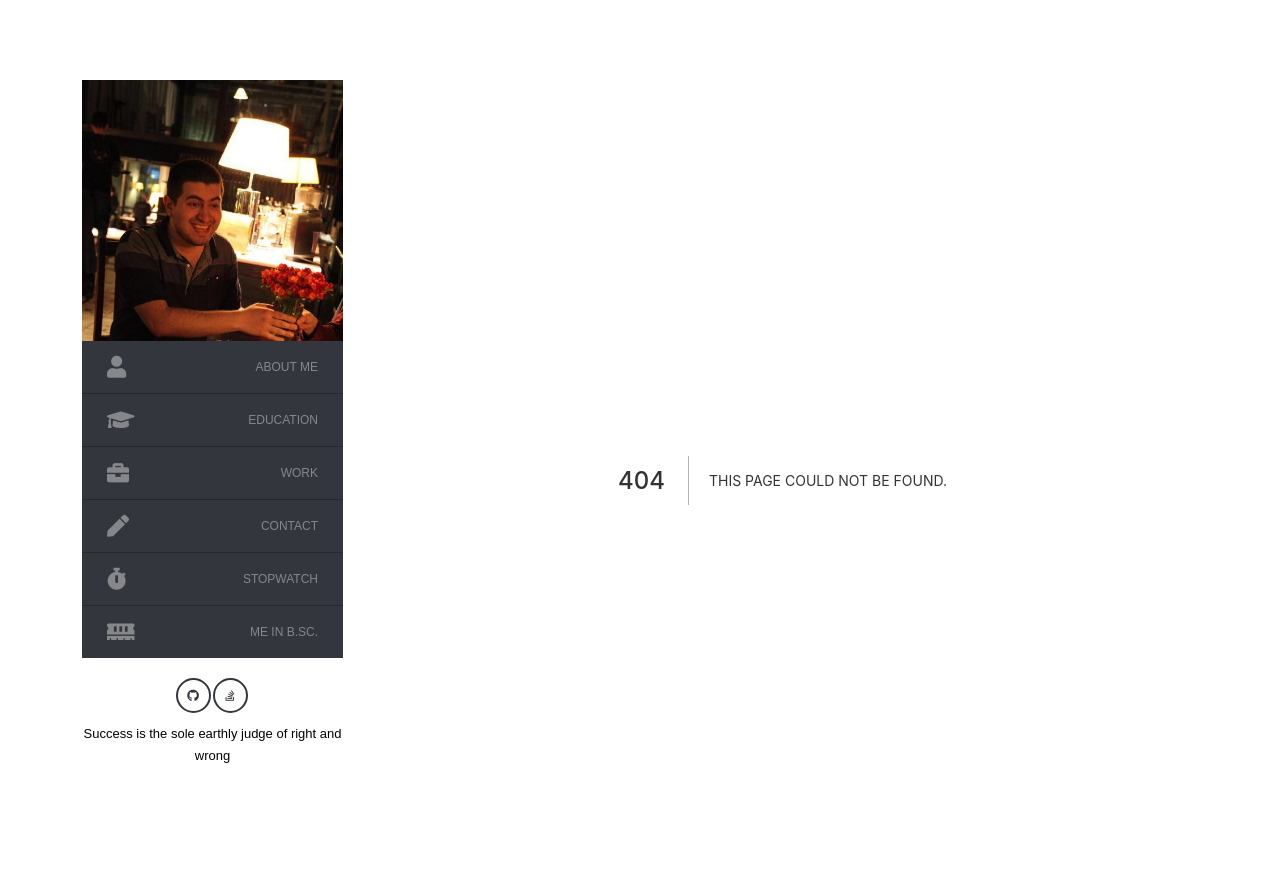
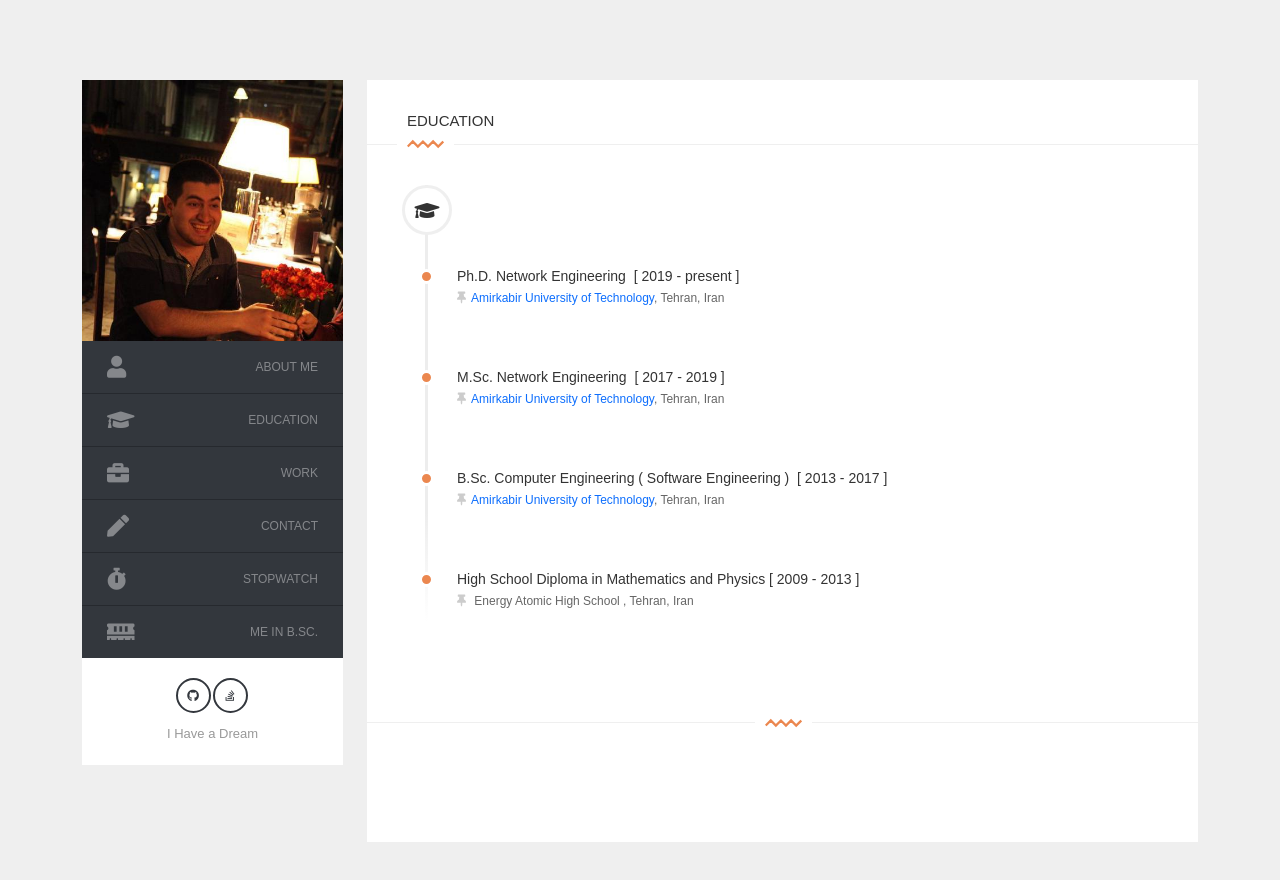
Before and after one commit to 1995parham/1995parham.github.io, a Next.js app: page /education in a window 1280 px wide. Before the commit this address had no page. Shown: the top 880 px of the page. Built offline with nearby package versions, Linux system fonts and the light colour scheme.

Commit message:
feat: Complete Pages

```diff
--- a/pages/_app.tsx
+++ b/pages/_app.tsx
@@ -3,11 +3,16 @@ import "@fortawesome/fontawesome-free/css/all.min.css";
 import "../styles/base.css";
 import "../styles/main.css";
 
+import Head from "next/head";
 import { AppProps } from "next/app";
 
 function MainApp({ Component, pageProps }: AppProps) {
   return (
     <div id="wrapper" className="margLTop margLBottom">
+      <Head>
+        <title>Parham Alvani</title>
+        <link rel="icon" href="/favicon.ico" />
+      </Head>
       <div className="container">
         <div className="row">
           <div className="col-md-3 left-content">
@@ -27,12 +32,12 @@ function MainApp({ Component, pageProps }: AppProps) {
                       </a>
                     </li>
                     <li className="nav-item">
-                      <a className="nav-link">
+                      <a href="/education" className="nav-link">
                         <i className="fas fa-graduation-cap"></i>Education
                       </a>
                     </li>
                     <li className="nav-item">
-                      <a className="nav-link">
+                      <a href="/experience" className="nav-link">
                         <i className="fas fa-briefcase"></i>Work
                       </a>
                     </li>
@@ -78,7 +83,7 @@ function MainApp({ Component, pageProps }: AppProps) {
                     </a>
                   </li>
                 </ul>
-                <p>Success is the sole earthly judge of right and wrong</p>
+                <p>I Have a Dream</p>
               </div>
             </header>
           </div>
--- a/pages/contact.tsx
+++ b/pages/contact.tsx
@@ -1,7 +1,11 @@
+import Divier from "../components/divider";
+import Title from "../components/title";
+
 function Contact() {
   return (
     <section id="contact" className="bgWhite ofsInBottom">
       <div className="contact">
+        <Title title="Contact Me" />
         <div className="content">
           <div className="block-content margBSmall">
             <div className="row">
@@ -43,6 +47,7 @@ function Contact() {
                 <a href="tel://+989390909540" style={{ color: "#777" }}>
                   (+98) 939 0909 540
                 </a>
+                <Divier />
                 <iframe
                   src="https://api.neshan.org/v2/static?key=service.XzI8u04rz0BP19WwNJmjKqEc5gCwtEgqdYzIZEaz&type=dreamy&zoom=17&center=35.731965,51.393047&width=600&height=500&marker=red"
                   width="600"
--- /dev/null
+++ b/pages/education.tsx
@@ -0,0 +1,110 @@
+import Divier from "../components/divider";
+import Title from "../components/title";
+
+function Education() {
+  return (
+    <section id="education" className="bgWhite ofsInBottom">
+      <div className="expertise">
+        <Title title="Education" />
+        <div className="content">
+          <div className="block-content">
+            <div className="timeline education">
+              <div className="row">
+                <div className="col-md-12">
+                  <div className="exp-holder margTop">
+                    <div className="exp">
+                      <div className="hgroup">
+                        <h4>
+                          {" "}
+                          Ph.D. Network Engineering&nbsp; [ 2019 - present ]
+                        </h4>
+                        <h6>
+                          <i className="fas fa-thumbtack"></i>
+                          <b className="bold">
+                            <a
+                              className="gpacolor"
+                              href="http://aut.ac.ir/aut/"
+                            >
+                              Amirkabir University of Technology
+                            </a>
+                          </b>
+                          , Tehran, Iran
+                        </h6>
+                      </div>
+                      <br />
+                    </div>
+                    <div className="exp">
+                      <div className="hgroup">
+                        <h4>
+                          {" "}
+                          M.Sc. Network Engineering&nbsp; [ 2017 - 2019 ]
+                        </h4>
+                        <h6>
+                          <i className="fas fa-thumbtack"></i>
+                          <b className="bold">
+                            <a
+                              className="gpacolor"
+                              href="http://aut.ac.ir/aut/"
+                            >
+                              Amirkabir University of Technology
+                            </a>
+                          </b>
+                          , Tehran, Iran
+                        </h6>
+                      </div>
+                      <br />
+                    </div>
+                    <div className="exp">
+                      <div className="hgroup">
+                        <h4>
+                          {" "}
+                          B.Sc. Computer Engineering ( Software Engineering
+                          )&nbsp; [ 2013 - 2017 ]
+                        </h4>
+                        <h6>
+                          <i className="fas fa-thumbtack"></i>
+                          <b className="bold">
+                            <a
+                              className="gpacolor"
+                              href="http://aut.ac.ir/aut/"
+                            >
+                              Amirkabir University of Technology
+                            </a>
+                          </b>
+                          , Tehran, Iran
+                        </h6>
+                      </div>
+                      <br />
+                    </div>
+                    <div className="exp">
+                      <div className="hgroup">
+                        <h4>
+                          High School Diploma in Mathematics and Physics [ 2009
+                          - 2013 ]
+                        </h4>
+                        <h6>
+                          <i className="fas fa-thumbtack"></i>
+                          <b className="gpacolor">
+                            {" "}
+                            Energy Atomic High School
+                          </b>{" "}
+                          , Tehran, Iran
+                        </h6>
+                      </div>
+                    </div>
+                  </div>
+                </div>
+              </div>
+            </div>
+          </div>
+        </div>
+
+        <div className="button margTop ofsInTop tCenter">
+          <Divier />
+        </div>
+      </div>
+    </section>
+  );
+}
+
+export default Education;
```
Also changed, not shown: pages/experience.tsx (added, +28 -0 lines), pages/index.tsx (+6 -13 lines).
